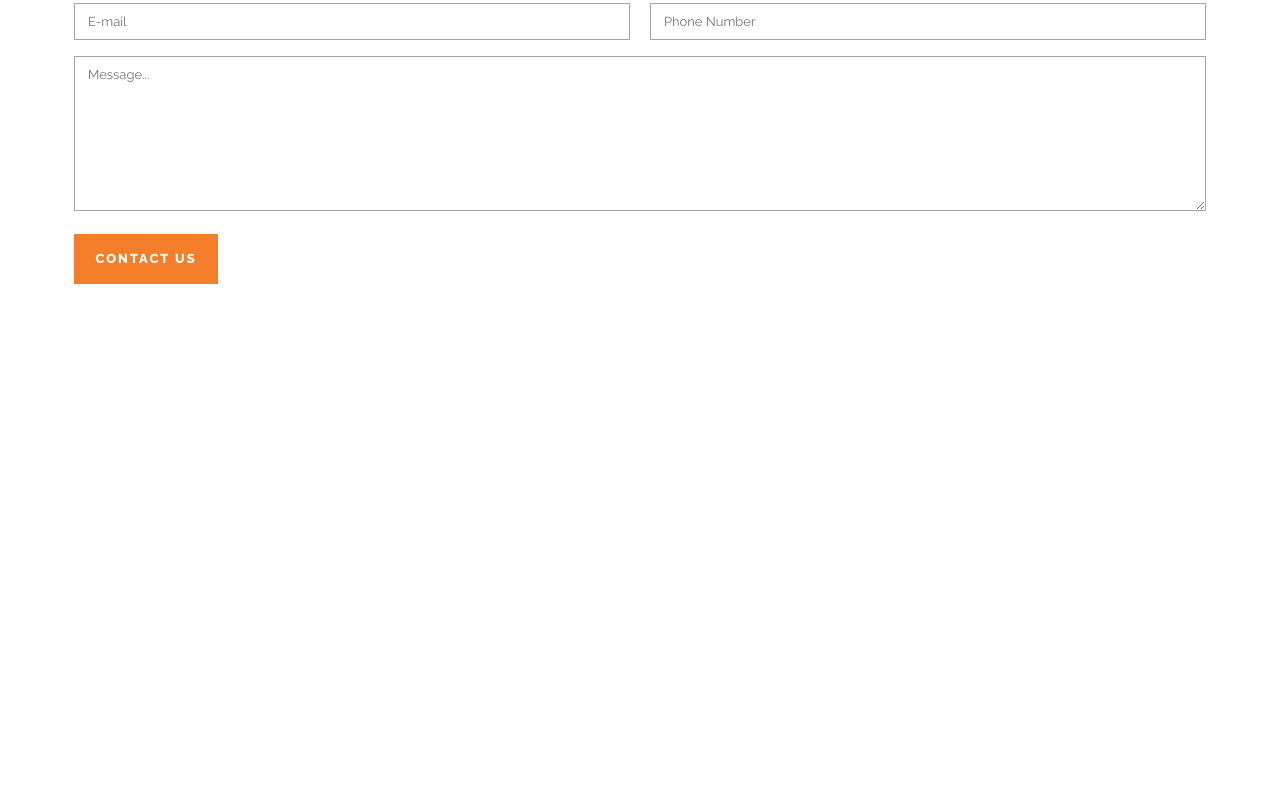
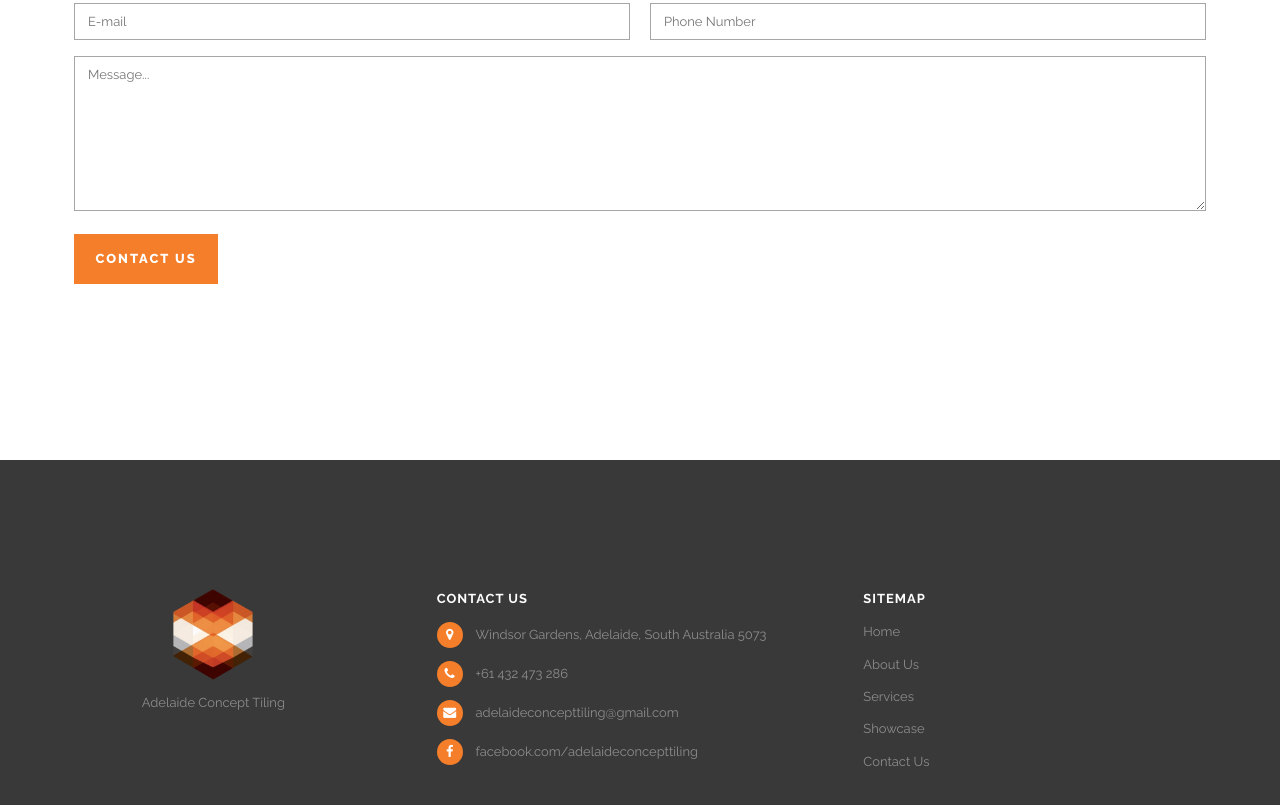
Before and after one commit to GuNsmoke12/adelaide_concept_tiling, a plain HTML site: page index.html in a window 1280 px wide. Shown: the part 4267-5072 px from the top of the page. Before the commit the page ends 4727 px from the top, so only its background shows below. Drawn offline with nearby package versions, Linux system fonts and the light colour scheme.

Commit message:
Added basic footer info + styling. Disabled fb feed load because it was annoying me while trying to work on the footer.

```diff
--- a/index.html
+++ b/index.html
@@ -238,7 +238,7 @@
                         <div class="icon_circle grid-30 tablet-grid-30"><i class="fa fa-phone"></i></div>
                         <div class="contact_info grid-70 tablet-grid-70">
                             <h3>Phone</h3>
-                            <p>+61 432 473 286</p>
+                            <p>+61&nbsp;432&nbsp;473&nbsp;286</p>
                         </div>
                     </div>
                     <div class="contact_box grid-33 tablet-grid-33">
@@ -276,7 +276,47 @@
     </div>
     <div class="footer">
         <div class="footer_map"></div>
-        <div class="footer_info"></div>
+        <div class="footer_info">
+            <div class="footer_logo grid-33 tablet-grid-33">
+                <div class="logo_wrapper"><img src="images/logo.png"/></div>
+                <span>Adelaide Concept Tiling</span>
+            </div>
+            <div class="footer_contact grid-33 tablet-grid-33">
+                <h4>Contact Us</h4>
+                <div>
+                    <div class="icon_circle"><i class="fa fa-map-marker"></i></div><span>Windsor Gardens, Adelaide, South Australia 5073</span>
+                </div>
+                <div>
+                    <div class="icon_circle"><i class="fa fa-phone"></i></div><span>+61&nbsp;432&nbsp;473&nbsp;286</span>
+                </div>
+                <div>
+                    <div class="icon_circle"><i class="fa fa-envelope"></i></div><span>adelaideconcepttiling@gmail.com</span>
+                </div>
+                <div>
+                    <div class="icon_circle"><i class="fa fa-facebook"></i></div><span>facebook.com/adelaideconcepttiling</span>
+                </div>
+            </div>
+            <div class="footer_links grid-33 tablet-grid-33">
+                <h4>Sitemap</h4>
+                <ul>
+                    <li>
+                        <a href="#" alt="Home">Home</a>
+                    </li>
+                    <li>
+                        <a href="#" alt="About Us">About Us</a>
+                    </li>
+                    <li>
+                        <a href="#" alt="Services">Services</a>
+                    </li>
+                    <li>
+                        <a href="#" alt="Showcase">Showcase</a>
+                    </li>
+                    <li>
+                        <a href="#" alt="Contact Us">Contact Us</a>
+                    </li>
+                </ul>
+            </div>
+        </div>
     </div>
 </body>
 
--- a/sass/core/main.scss
+++ b/sass/core/main.scss
@@ -19,6 +19,7 @@ $h4Color: #8b8b8b;
 $logoOrange: rgb(244,126,42);
 
 $sectionBgColor: #f5f5f5;
+$sectionBgDark : #393939;
 $sectionPadding: 10em 0;
 $sectionMargin: 0 5%;
 
@@ -432,6 +433,77 @@ h6 {
     }
 }
 
+//Footer Map
+
+// Footer Info
+
+.footer_info {
+    overflow: auto;
+    background-color: $sectionBgDark;
+    padding: $sectionPadding;
+    font-size: $generalFontSize;
+
+    h4 {
+        color: white;
+        font-size: 1em;
+        margin-bottom: 1em;
+    }
+
+    > div {
+        margin-bottom: 4em;
+    }
+}
+
+.footer_logo {
+    text-align: center;
+
+    .logo_wrapper {
+        max-width: 80px;
+        margin: 0 auto 1em auto;
+
+        img {
+            width: 100%;
+        }
+    }
+}
+
+.footer_contact {
+    > div {
+        margin-bottom: 1em;
+    }
+
+    .icon_circle {
+        background-color: #F47E2A;
+        font-size: 1em;
+        color: white;
+        text-align: center;
+        border-radius: 100%;
+        width: 2em;
+        height: 2em;
+        line-height: 2em;
+        display: inline-block;
+        margin-right: 1em;
+    }
+}
+
+.footer_links {
+    ul {
+        list-style: none;
+    }
+
+    li {
+        margin-bottom: 1em;
+    }
+
+    a {
+        color: $generalTextColor;
+        transition: color 0.3s;
+
+        &:hover {
+            color: white;
+        }
+    }
+}
 
 
 
@@ -468,6 +540,17 @@ h6 {
     .submit {
         width: 100%;
     }
+
+    .footer_info {
+        text-align: center;
+
+        .icon_circle {
+            background-color: transparent;
+            width: auto;
+            height: auto;
+            line-height: auto;
+        }
+    }
 }
 
 @media (max-width: 480px) {
```
Also changed, not shown: css/main.css, 1 other file.
